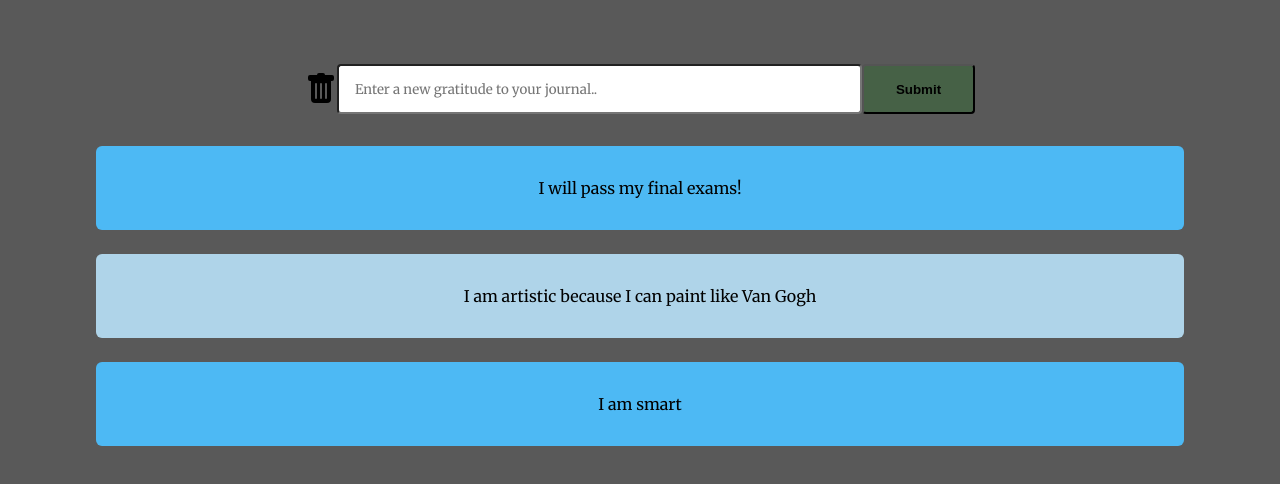
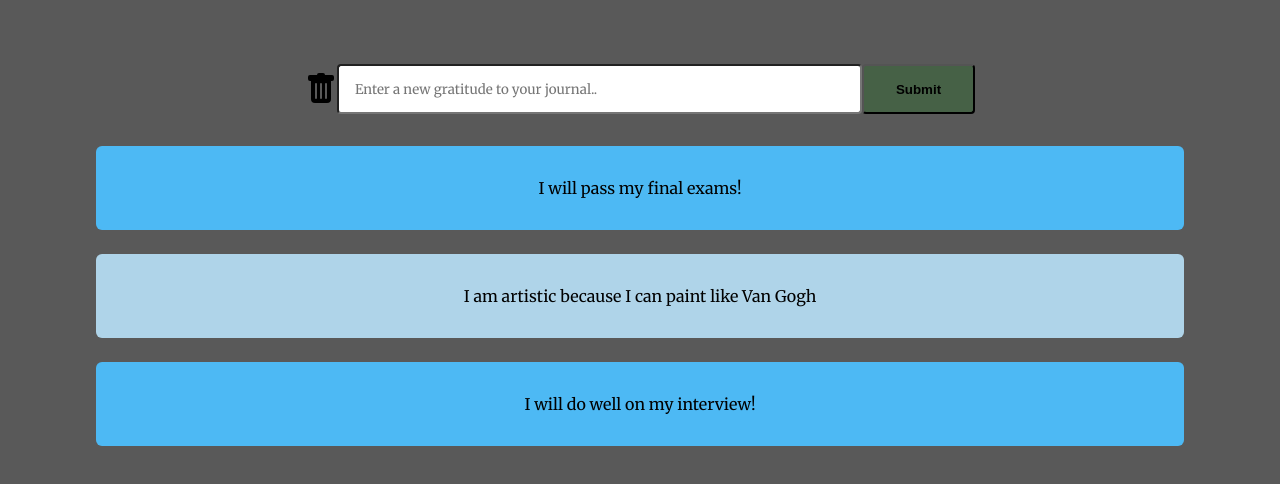
Before and after one commit to tarekel96/React_Gratitude_Journal, a React (Create React App) app in the folder client/: page / in a window 1280 px wide. Shown: the top 484 px of the page. Built offline with nearby package versions, Linux system fonts and the light colour scheme.

Commit message:
changed default data

```diff
--- a/client/src/data/defaultData.js
+++ b/client/src/data/defaultData.js
@@ -1,5 +1,5 @@
 export const defaultData = [
 	{ content: 'I will pass my final exams!' },
 	{ content: 'I am artistic because I can paint like Van Gogh' },
-	{ content: 'I am smart' }
+	{ content: 'I will do well on my interview!' }
 ];
```
